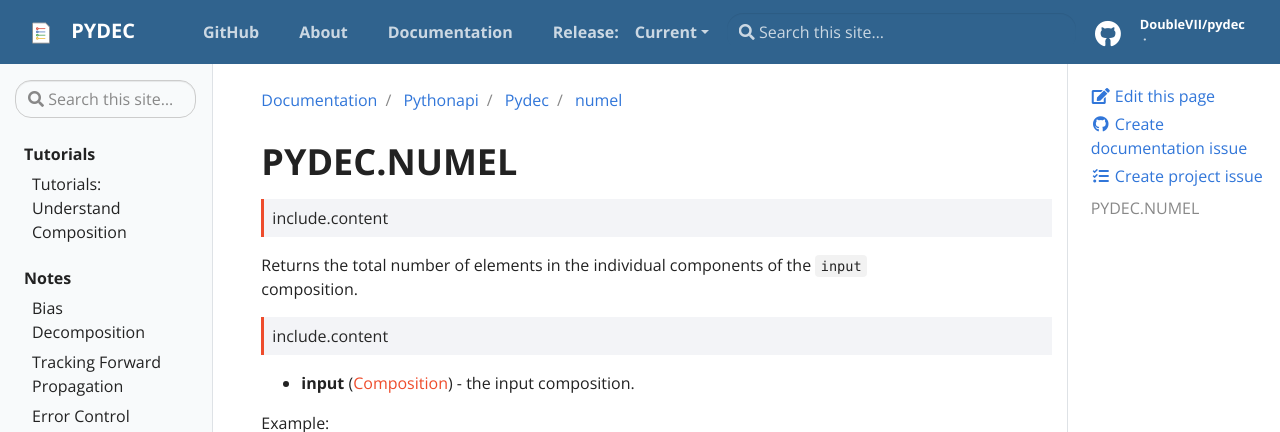
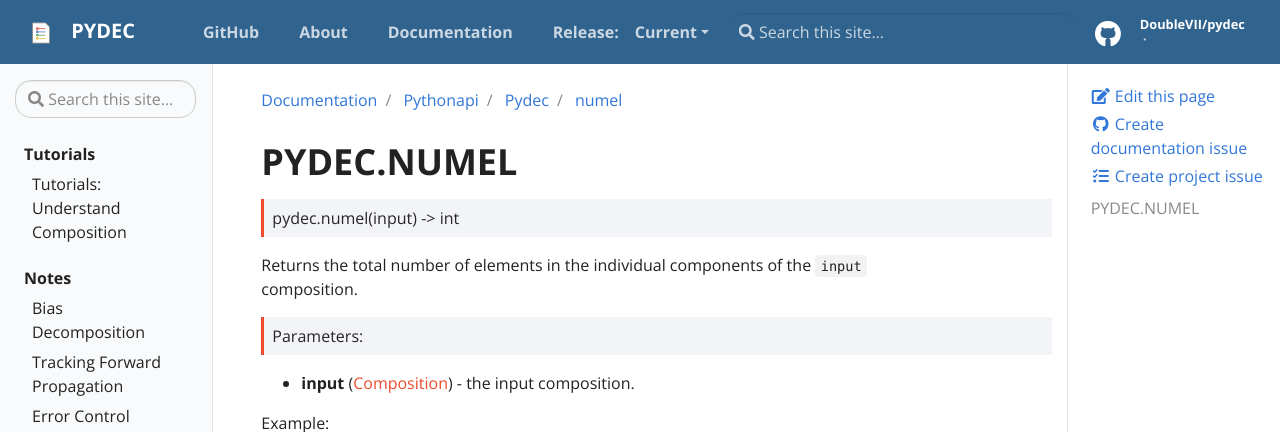
Before and after one commit to NJUNLP/pydec, a Jekyll site: the page built from docs/_docs/pythonapi/pydec/numel.md, in a window 1280 px wide and 900 px high. Shown: the top 432 px of the window. Built offline with Jekyll 4.4.1, drawn with Linux system fonts in a browser that asks for light colours; comment, search, counter and statistics services are not loaded.

Commit message:
fix typo

```diff
--- a/docs/_includes/function.html
+++ b/docs/_includes/function.html
@@ -1,5 +1,5 @@
 <dl class="function">
     <dt>
-        <span>include.content</span>
+        <span>{{ include.content }}</span>
     </dt>
 </dl>
```
